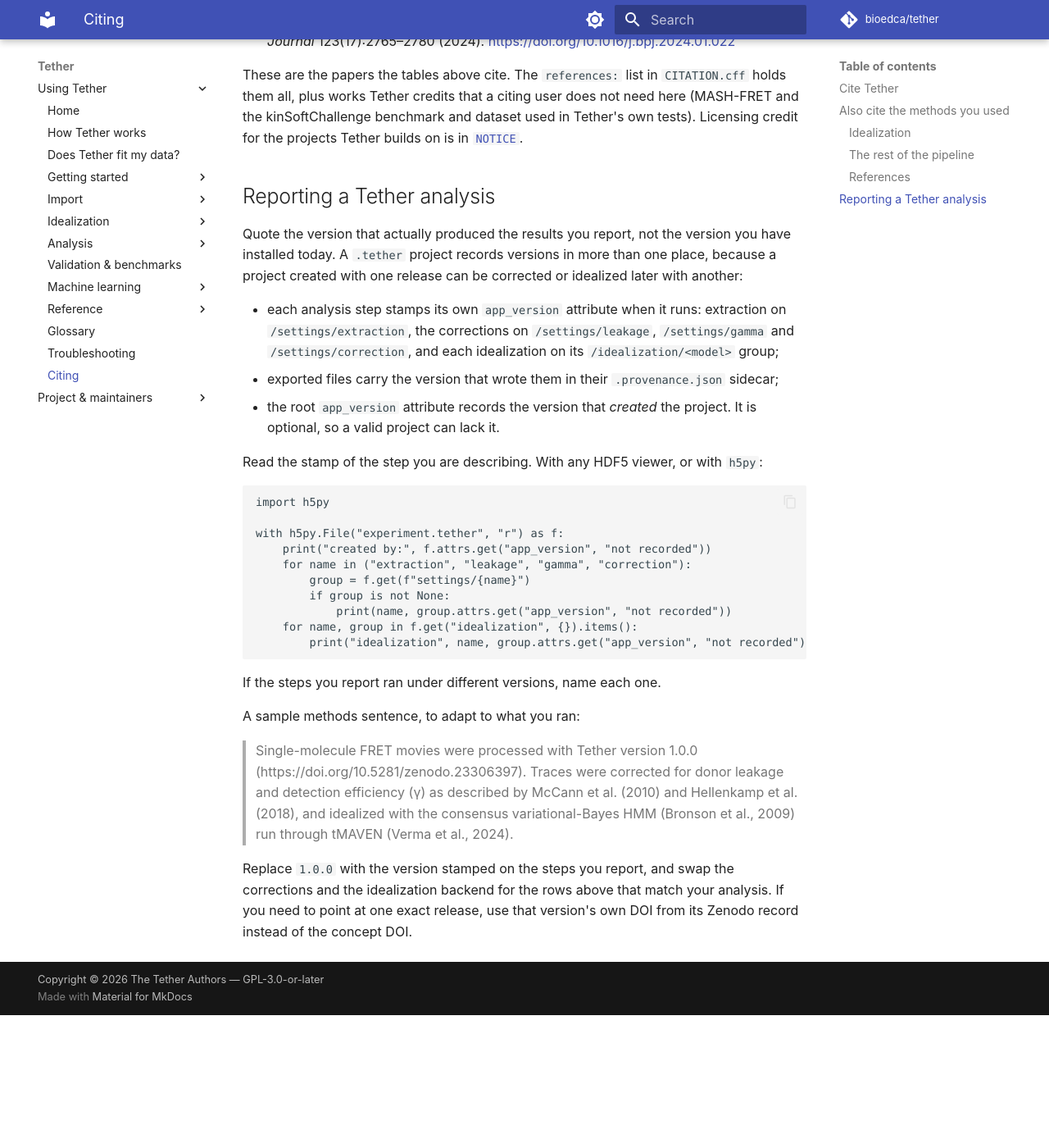
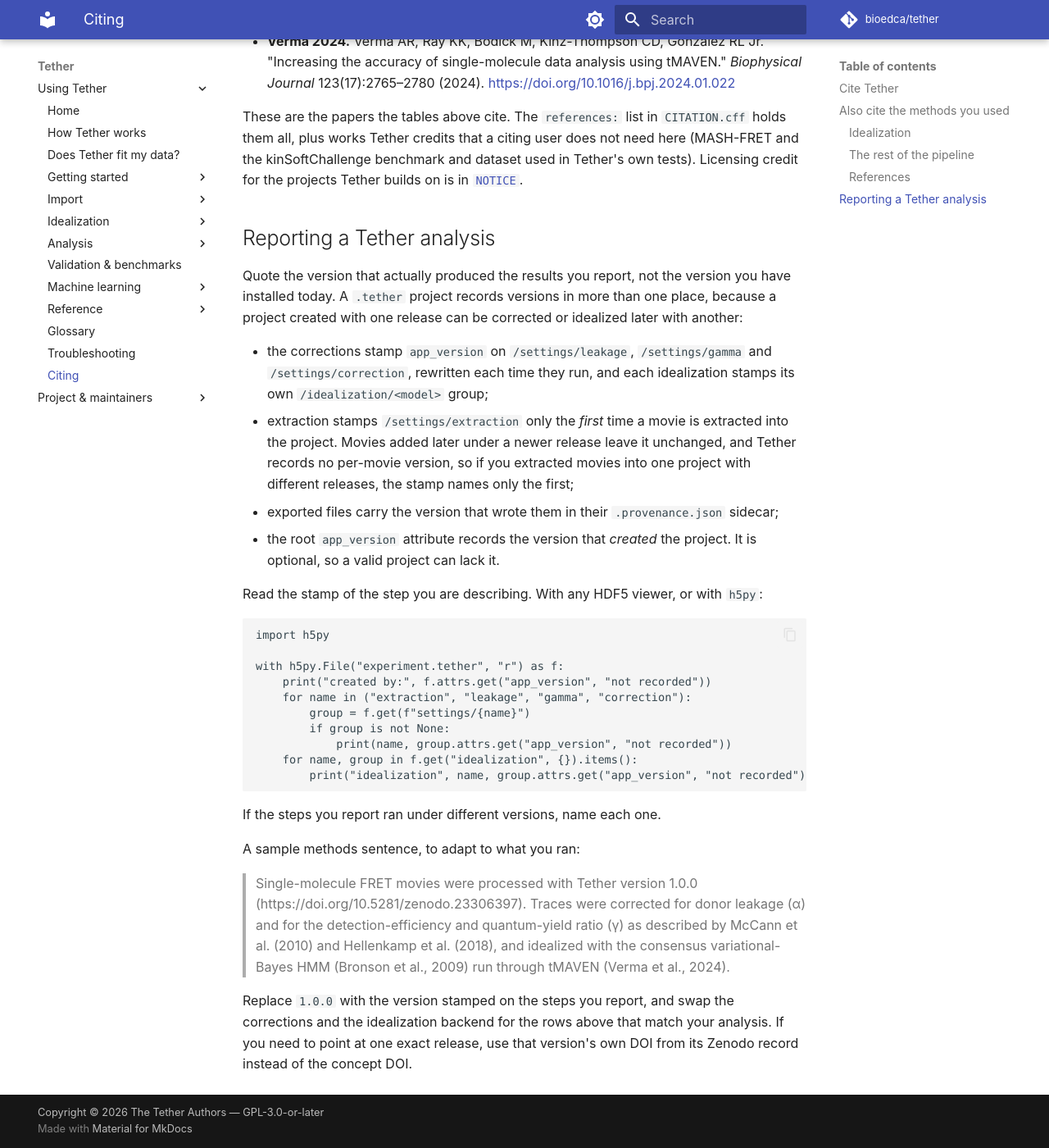
Before and after one commit to bioedca/tether, an MkDocs documentation site: the page built from docs/citing.md, in a window 1280 px wide and 1400 px high, scrolled down 2644 px. Shown: the whole window at 82% size. Built offline with MkDocs 1.6.1 and Material for MkDocs 9.7.7, drawn with Linux system fonts in a browser that asks for light colours; comment, search, counter and statistics services are not loaded; the version menu is left out; before the commit the page ends 3882 px from its top, so only the background shows below that; some of the changed text lies outside the part shown.

Commit message:
docs(citing,release): qualify archive coverage, stamps, imported model types and gamma (#162)
Answer the third Codex review: archiving covers only releases published
while the integration is on; re-publishing a stable release also fires
docs.yml and repoints latest; imported tMAVEN models keep tMAVEN's type
label; the extraction stamp is write-once; gamma is the detection-efficiency
and quantum-yield ratio.

```diff
--- a/docs/citing.md
+++ b/docs/citing.md
@@ -32,7 +32,10 @@
 
 The idealization backend is the `type` attribute of the model's group under
 `/idealization/` in your `.tether` project. The group itself is named after the backend
-unless a different name was chosen when the model was written.
+unless a different name was chosen when the model was written. A model imported from
+tMAVEN keeps tMAVEN's own label in `type` (for example `vb Consensus HMM` or `vbFRET`)
+rather than one of the six keys below: find the row that describes the same method and
+cite that.
 
 | Backend (model type) | What it is | Cite |
 |---|---|---|
@@ -47,7 +50,7 @@
 
 | What you ran | Cite |
 |---|---|
-| Leakage (α) and detection (γ) corrections, and the gamma-corrected FRET efficiency | McCann 2010; Hellenkamp 2018 |
+| Leakage (α) and γ (detection-efficiency and quantum-yield ratio) corrections, and the gamma-corrected FRET efficiency | McCann 2010; Hellenkamp 2018 |
 | Native movie-to-trace extraction and channel registration | Wanninger 2023 |
 | The deep trace classifier (GPU add-on) | Thomsen 2020; Wanninger 2023 |
 | Saving or exporting the `.tether` / SMD project format | Greenfeld 2015 |
@@ -99,9 +102,13 @@
 installed today. A `.tether` project records versions in more than one place, because a
 project created with one release can be corrected or idealized later with another:
 
-- each analysis step stamps its own `app_version` attribute when it runs: extraction on
-  `/settings/extraction`, the corrections on `/settings/leakage`, `/settings/gamma` and
-  `/settings/correction`, and each idealization on its `/idealization/<model>` group;
+- the corrections stamp `app_version` on `/settings/leakage`, `/settings/gamma` and
+  `/settings/correction`, rewritten each time they run, and each idealization stamps its
+  own `/idealization/<model>` group;
+- extraction stamps `/settings/extraction` only the *first* time a movie is extracted
+  into the project. Movies added later under a newer release leave it unchanged, and
+  Tether records no per-movie version, so if you extracted movies into one project with
+  different releases, the stamp names only the first;
 - exported files carry the version that wrote them in their `.provenance.json` sidecar;
 - the root `app_version` attribute records the version that *created* the project. It is
   optional, so a valid project can lack it.
@@ -126,8 +133,8 @@
 A sample methods sentence, to adapt to what you ran:
 
 > Single-molecule FRET movies were processed with Tether version 1.0.0
-> (https://doi.org/10.5281/zenodo.23306397). Traces were corrected for donor leakage and
-> detection efficiency (γ) as described by McCann et al. (2010) and Hellenkamp et al.
+> (https://doi.org/10.5281/zenodo.23306397). Traces were corrected for donor leakage (α)
+> and for the detection-efficiency and quantum-yield ratio (γ) as described by McCann et al. (2010) and Hellenkamp et al.
 > (2018), and idealized with the consensus variational-Bayes HMM (Bronson et al., 2009)
 > run through tMAVEN (Verma et al., 2024).
 
```
Also changed, not shown: docs/release.md (+10 -2 lines).
